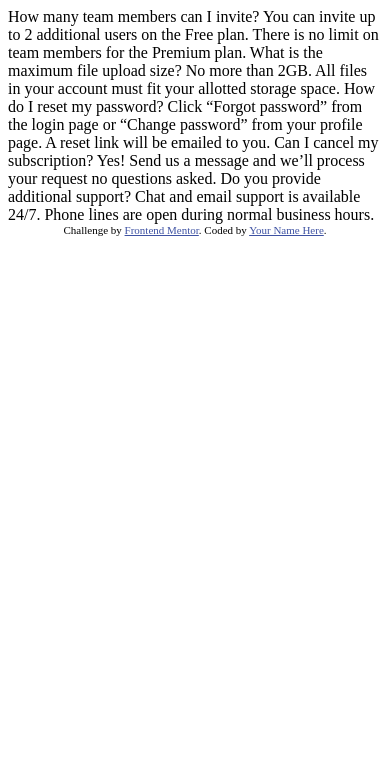
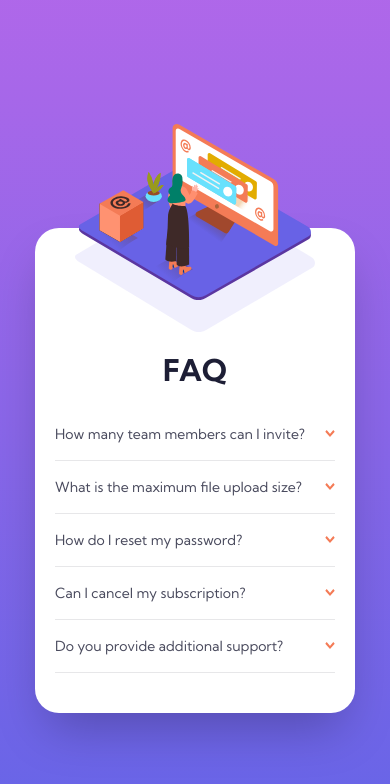
Before and after one commit to devggui/faq-accordion, a website: page index.html in a window 390 px wide. Drawn offline with nearby package versions, Linux system fonts and the light colour scheme.

Commit message:
feat: mobile first

```diff
--- a/index.html
+++ b/index.html
@@ -5,36 +5,66 @@
   <meta name="viewport" content="width=device-width, initial-scale=1.0"> <!-- displays site properly based on user's device -->
 
   <link rel="icon" type="image/png" sizes="32x32" href="./images/favicon-32x32.png">
+  <link rel="stylesheet" href="./styles/main.css">
+
+  <script src="https://cdn.tailwindcss.com"></script>
 
   <title>Frontend Mentor | FAQ Accordion Card</title>
+</head>
+<body class="bg-gradient-to-b from-[var(--Soft-violet)] to-[var(--Soft-blue)]">
+  <div class="flex flex-col min-h-screen items-center justify-center">
+    <main class="flex flex-col max-w-xs bg-white px-5 pb-10 rounded-3xl text-center mt-32 mb-8 shadow-2xl">
+      <div class="px-5 relative">
+        <img class="mb-5" src="./images/bg-pattern-mobile.svg" alt="">
+        <img class="absolute left-1/2 top-0 transform -translate-x-1/2 -translate-y-1/2 -mt-4 h-44 w-auto max-w-none" src="./images/illustration-woman-online-mobile.svg" alt="">
+      </div>
 
-  <!-- Feel free to remove these styles or customise in your own stylesheet 👍 -->
-  <style>
-    .attribution { font-size: 11px; text-align: center; }
-    .attribution a { color: hsl(228, 45%, 44%); }
-  </style>
-</head>
-<body>
-  How many team members can I invite?
-  You can invite up to 2 additional users on the Free plan. There is no limit on
-  team members for the Premium plan.
+      <h1 class="font-bold text-[var(--Very-dark-desaturated-blue)] text-3xl mb-5">FAQ</h1>
+      <div class="w-full text-left">
 
-  What is the maximum file upload size?
-  No more than 2GB. All files in your account must fit your allotted storage space.
+        <div class="flex flex-col py-4 border-b-[1px] border-solid border-[var(--Light-grayish-blue)]">
+          <div class="flex flex-row items-center justify-between" id="question1" onclick="showAnswer(1, event)">
+            <span class="text-sm text-[var(--Very-dark-grayish-blue)]">How many team members can I invite?</span>
+            <img class="w-[0.6rem] h-2 transition-transform" src="./images/icon-arrow-down.svg" alt="">
+          </div>
+          <p class="text-xs pt-2 pr-4 text-[var(--Dark-grayish-blue)] transition-opacity duration-300" style="display: none;" id="answer1">You can invite up to 2 additional users on the Free plan. There is no limit on team members for the Premium plan.</p>
+        </div>
 
-  How do I reset my password?
-  Click “Forgot password” from the login page or “Change password” from your profile page.
-  A reset link will be emailed to you.
+        <div class="flex flex-col py-4 border-b-[1px] border-solid border-[var(--Light-grayish-blue)]">
+          <div class="flex flex-row items-center justify-between" id="question2" onclick="showAnswer(2, event)">
+            <span class="text-sm text-[var(--Very-dark-grayish-blue)]">What is the maximum file upload size?</span>
+            <img class="w-[0.6rem] h-2 transition-transform" src="./images/icon-arrow-down.svg" alt="">
+          </div>
+          <p class="text-xs pt-2 pr-4 text-[var(--Dark-grayish-blue)]" style="display: none;" id="answer2">No more than 2GB. All files in your account must fit your allotted storage space.</p>
+        </div>
 
-  Can I cancel my subscription?
-  Yes! Send us a message and we’ll process your request no questions asked.
+        <div class="flex flex-col py-4 border-b-[1px] border-solid border-[var(--Light-grayish-blue)]">
+          <div class="flex flex-row items-center justify-between" id="question3" onclick="showAnswer(3, event)">
+            <span class="text-sm text-[var(--Very-dark-grayish-blue)]">How do I reset my password?</span>
+            <img class="w-[0.6rem] h-2 transition-transform" src="./images/icon-arrow-down.svg" alt="">
+          </div>
+          <p class="text-xs pt-2 pr-4 text-[var(--Dark-grayish-blue)]" style="display: none;" id="answer3">Click “Forgot password” from the login page or “Change password” from your profile page. A reset link will be emailed to you.</p>
+        </div>
 
-  Do you provide additional support?
-  Chat and email support is available 24/7. Phone lines are open during normal business hours.
+        <div class="flex flex-col py-4 border-b-[1px] border-solid border-[var(--Light-grayish-blue)]">
+          <div class="flex flex-row items-center justify-between" id="question4" onclick="showAnswer(4, event)">
+            <span class="text-sm text-[var(--Very-dark-grayish-blue)]">Can I cancel my subscription?</span>
+            <img class="w-[0.6rem] h-2 transition-transform" src="./images/icon-arrow-down.svg" alt="">
+          </div>
+          <p class="text-xs pt-2 pr-4 text-[var(--Dark-grayish-blue)]" style="display: none;" id="answer4">Yes! Send us a message and we’ll process your request no questions asked.</p questiononclick="showAnswer(), event">
+        </div>
 
-  <div class="attribution">
-    Challenge by <a href="https://www.frontendmentor.io?ref=challenge" target="_blank">Frontend Mentor</a>.
-    Coded by <a href="#">Your Name Here</a>.
+        <div class="flex flex-col py-4 border-b-[1px] border-solid border-[var(--Light-grayish-blue)]">
+          <div class="flex flex-row items-center justify-between" id="question5" onclick="showAnswer(5, event)">
+            <span class="text-sm text-[var(--Very-dark-grayish-blue)]">Do you provide additional support?</span>
+            <img class="w-[0.6rem] h-2 transition-transform" src="./images/icon-arrow-down.svg" alt="">
+          </div>
+          <p class="text-xs pt-2 pr-4 text-[var(--Dark-grayish-blue)]" style="display: none;" id="answer5">Chat and email support is available 24/7. Phone lines are open during normal business hours.</p>
+        </div>
+
+      </div>
+    </main>
   </div>
+  <script src="./js/script.js"></script>
 </body>
 </html>
--- /dev/null
+++ b/js/script.js
@@ -0,0 +1,21 @@
+async function showAnswer(id, event) {
+
+  let answer = document.getElementById(`answer${id}`)
+
+  const img = event.target.parentElement.querySelector('img')
+  const question = event.target
+
+  if(answer.style.display == 'none') {
+    answer.style.display = 'block'
+    await img.classList.add('rotate-180')
+    await question.classList.remove('text-[var(--Very-dark-grayish-blue)]')
+    await question.classList.add('text-[var(--Very-dark-desaturated-blue)]')
+    await question.classList.add('font-bold')
+  } else {
+    answer.style.display = 'none'
+    await img.classList.remove('rotate-180')
+    await question.classList.remove('text-[var(--Very-dark-desaturated-blue)]')
+    await question.classList.add('text-[var(--Very-dark-grayish-blue)]')
+    await question.classList.remove('font-bold')
+  }
+}
--- /dev/null
+++ b/postcss.config.js
@@ -0,0 +1,6 @@
+module.exports = {
+  plugins: {
+    tailwindcss: {},
+    autoprefixer: {},
+  }
+}
--- /dev/null
+++ b/styles/main.css
@@ -0,0 +1,45 @@
+@import url('https://fonts.googleapis.com/css2?family=Kumbh+Sans:wght@400;700&display=swap');
+
+@tailwind base;
+@tailwind components;
+@tailwind utilities;
+
+:root {
+  /* ## Colors
+
+  ### Primary
+
+  #### Text */
+
+  --Very-dark-desaturated-blue: hsl(238, 29%, 16%);
+  --Soft-red: hsl(14, 88%, 65%);
+
+  /* #### Gradient */
+
+  /* Background gradient: */
+
+  --Soft-violet: hsl(273, 75%, 66%);
+  --Soft-blue: hsl(240, 73%, 65%);
+
+  /* ### Neutral */
+
+  /* #### Text */
+
+  --Very-dark-grayish-blue: hsl(237, 12%, 33%);
+  --Dark-grayish-blue: hsl(240, 6%, 50%);
+
+  /* #### Dividers */
+
+  --Light-grayish-blue: hsl(240, 5%, 91%);
+}
+
+* {
+  margin: 0;
+  padding: 0;
+  box-sizing: border-box;
+}
+
+html,
+body {
+  font-family: 'Kumbh Sans', sans-serif;
+}
```
Also changed, not shown: package.json (added, +7 -0 lines), tailwind.config.js (added, +8 -0 lines), 1 other file.
